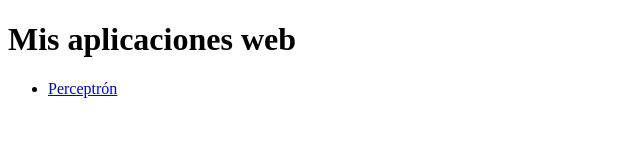
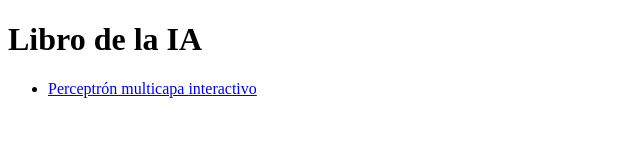
Before and after one commit to Universidad-Cenfotec/Libro-de-la-IA, a plain HTML site: page docs/index.html in a window 1280 px wide. Shown: the whole page, without its empty margins (0-640 px from the left). Drawn offline with Linux system fonts and the light colour scheme.

Commit message:
Update index.html

```diff
--- a/docs/index.html
+++ b/docs/index.html
@@ -6,10 +6,15 @@
 </head>
 <body>
 
-<h1>Mis aplicaciones web</h1>
+<h1>Libro de la IA</h1>
 
 <ul>
-    <li><a href="perceptron/">Perceptrón</a></li>
+    <li><a href="perceptron/">Perceptrón multicapa interactivo</a></li>
+    <!-- Futuras aplicaciones -->
+    <!--
+    <li><a href="automata/">Autómatas finitos</a></li>
+    <li><a href="microgpt/">MicroGPT</a></li>
+    -->
 </ul>
 
 </body>
```
